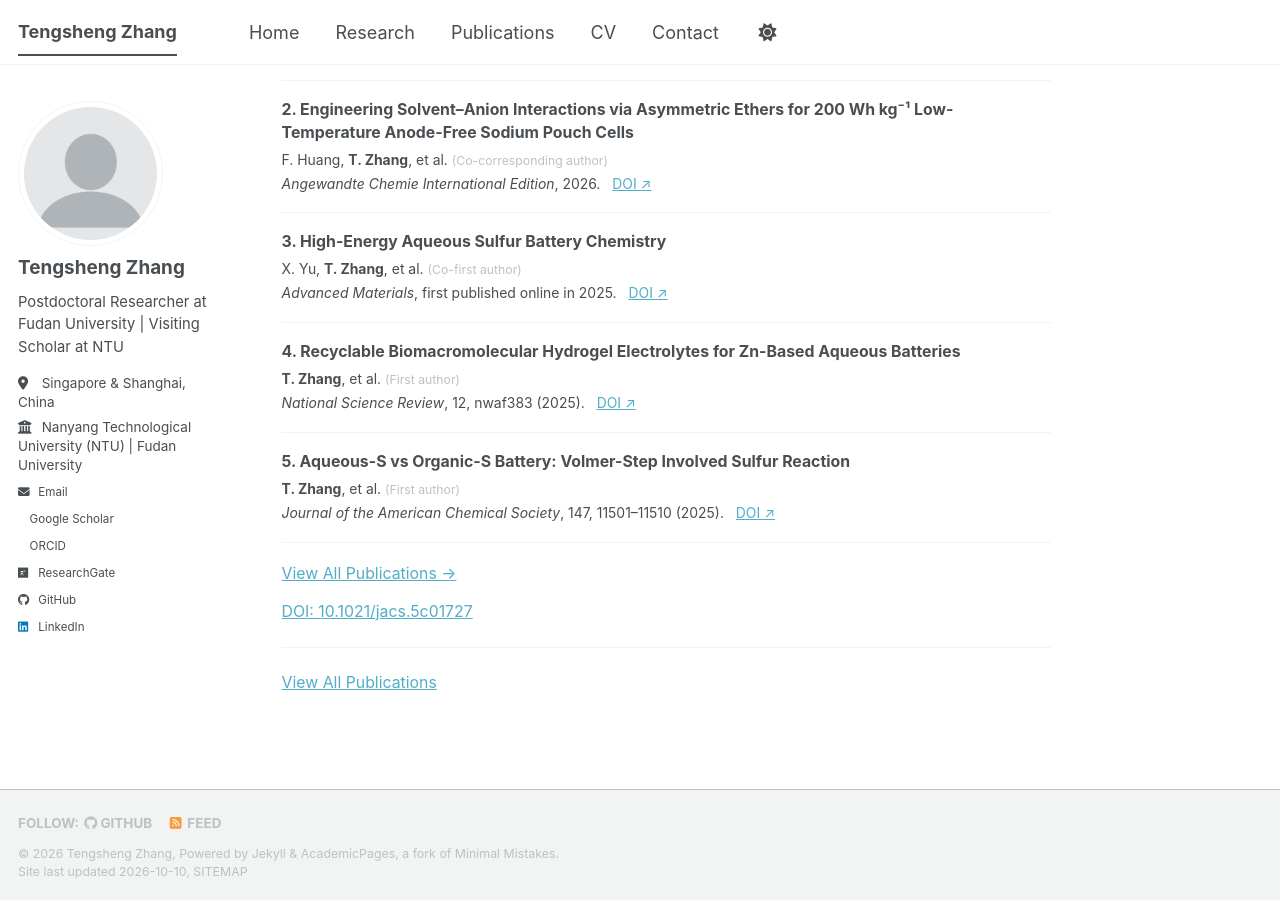
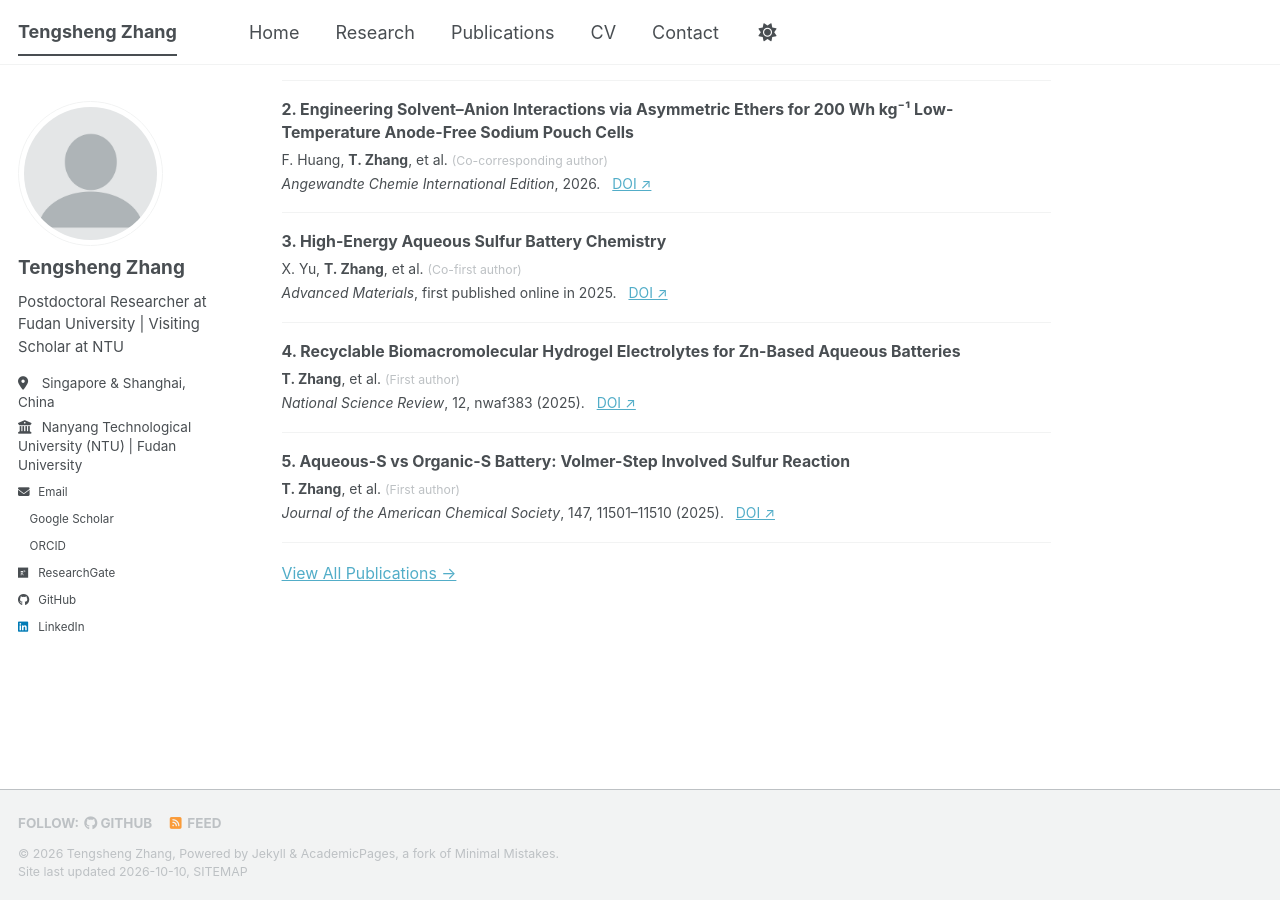
Before and after one commit to ryanzts/ryanzts.github.io, a Jekyll site: the page built from index.md, in a window 1280 px wide and 900 px high, scrolled down 1035 px. Built offline with Jekyll 4.4.1, drawn with Linux system fonts in a browser that asks for light colours; a style sheet for code colours, icons or effects is not loaded.

Commit message:
Update index.md

```diff
--- a/index.md
+++ b/index.md
@@ -134,10 +134,3 @@ Understanding electrochemical reaction mechanisms through advanced analytical an
 </div>
 
 <p><a href="/publications/">View All Publications →</a></p>
-
-
-[DOI: 10.1021/jacs.5c01727](https://doi.org/10.1021/jacs.5c01727)
-
----
-
-[View All Publications](/publications/)
```
